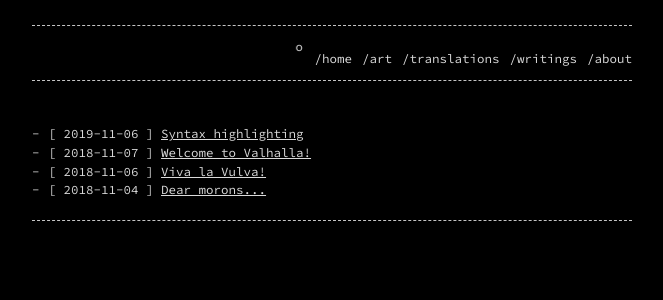
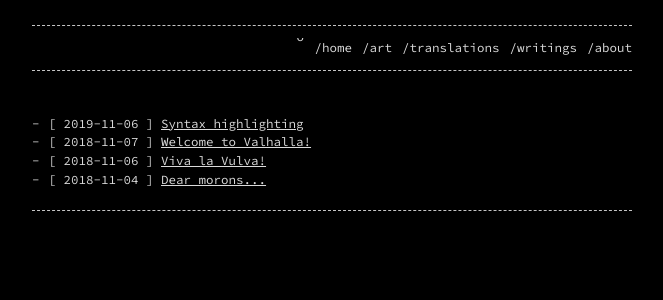
Before and after one commit to t11systems/t11systems.github.io, a Jekyll site: the page built from index.md, in a window 1280 px wide. Shown: the top 300 px of the page, without its empty margins (308-971 px from the left). Built offline with Jekyll 4.4.1, drawn with Linux system fonts in a browser that asks for light colours.

Commit message:
Update header.html

```diff
--- a/_includes/header.html
+++ b/_includes/header.html
@@ -2,7 +2,7 @@
 <header>
   <div class="menu">
     <ul>
-      <marquee direction="down" width=45% behavior="alternate">
+      <marquee direction="down" height="14" width=45% behavior="alternate">
         <marquee behavior="alternate">
           o
         </marquee>
```
